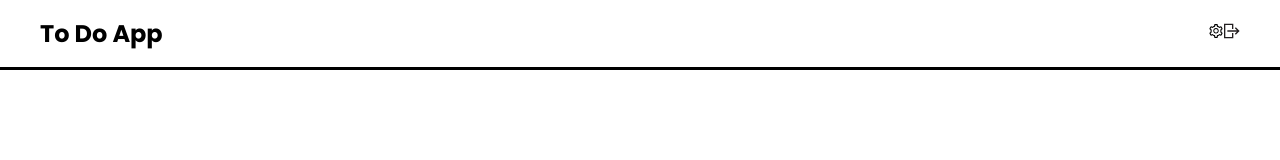
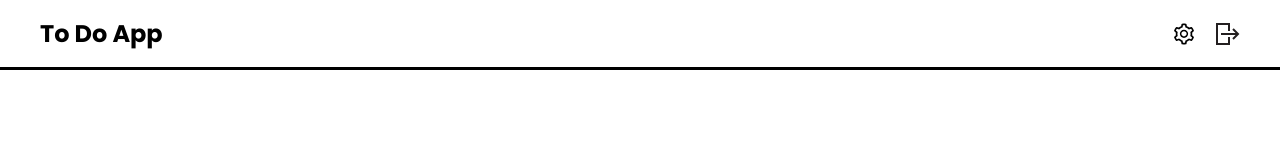
Before and after one commit to abdulrahmancodes/react-to-do-app, a React (Vite) app: page / in a window 1280 px wide. Shown: the top 160 px of the page. Built offline with nearby package versions, Linux system fonts and the light colour scheme; sample sign-in values are in the browser's storage; a web font is replaced by a local one.

Commit message:
update styles

```diff
--- a/src/assets/scss/_homepage.scss
+++ b/src/assets/scss/_homepage.scss
@@ -1,3 +1,4 @@
 .homepage {
   @include container;
+  padding-bottom: 100px;
 }
--- a/src/assets/scss/_navbar.scss
+++ b/src/assets/scss/_navbar.scss
@@ -15,7 +15,11 @@
     font-size: 24px;
   }
 
-  &__settings-icon {
+  .navbar__links {
+    display: flex;
+  }
+
+  .icon {
     font-size: 24px;
     cursor: pointer;
   }
@@ -23,4 +27,8 @@
   &__settings-link {
     height: 20px;
   }
+
+  &__logout-link {
+    margin-left: 20px;
+  }
 }
--- a/src/assets/scss/_signin.scss
+++ b/src/assets/scss/_signin.scss
@@ -11,5 +11,6 @@
     background-color: var(--color-black);
     color: var(--color-white);
     border: none;
+    cursor: pointer;
   }
 }
```
